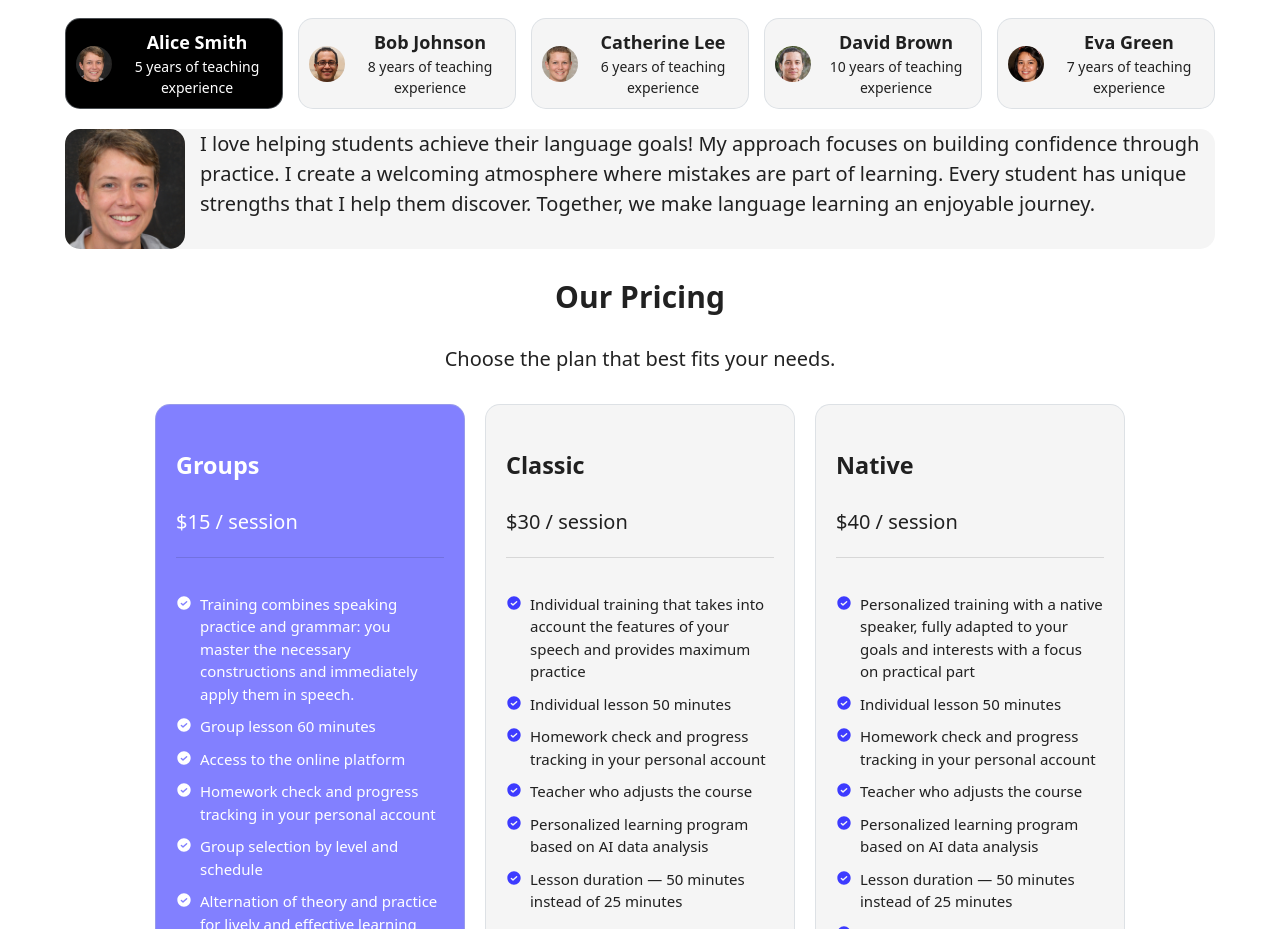
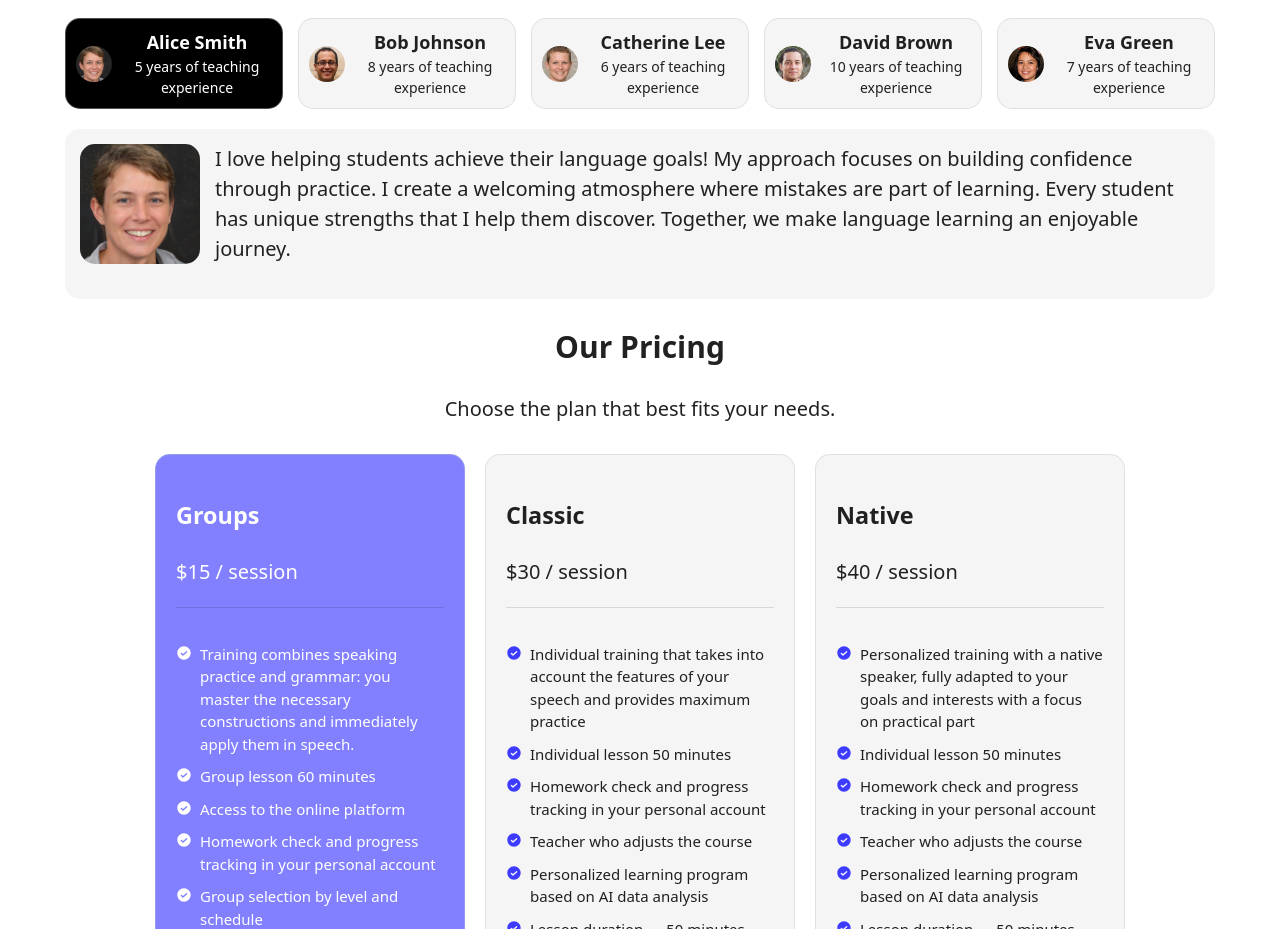
Before and after one commit to ArturrrZ/Language-School, a React (Vite) app: page / in a window 1280 px wide. Shown: the part 2900-3829 px from the top of the page. Built offline with nearby package versions, Linux system fonts and the light colour scheme; a web font is replaced by a local one.

Commit message:
fix: adjust padding in Teacher card and center home main image

```diff
--- a/src/components/HomePage/Greeting/Greeting.css
+++ b/src/components/HomePage/Greeting/Greeting.css
@@ -70,6 +70,8 @@
     #home_main_image{
         width: 400px;
         display: inline;
+        margin-top: auto;
+        margin-bottom: auto;
         /* margin: 0 auto; */
     }
     #home_bottom{
--- a/src/components/Teachers/Teachers.css
+++ b/src/components/Teachers/Teachers.css
@@ -49,7 +49,7 @@
     margin-top: 20px;
     background-color: var(--s-bg);
     border-radius: 15px;
-    padding:    px;
+    padding:    15px;
     /* border: 1px solid var(--mui-border); */
 }
 
```
